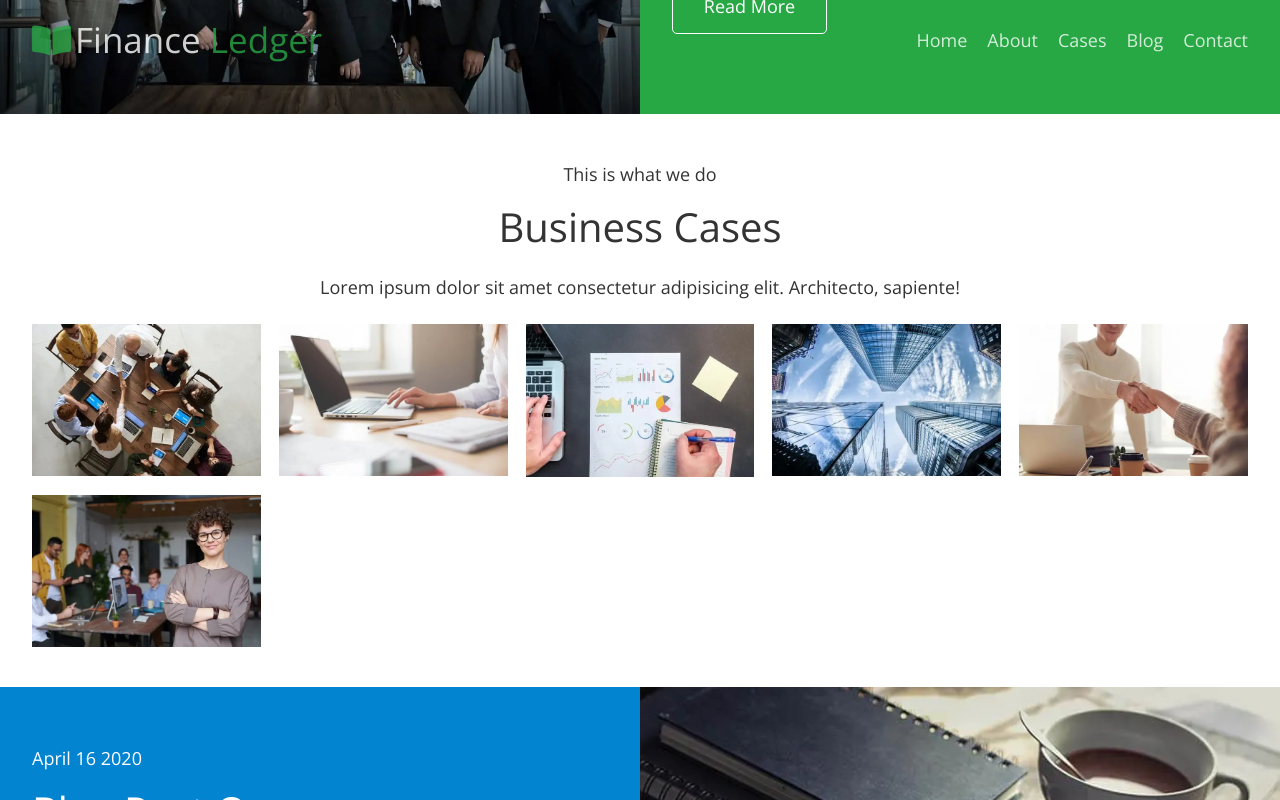
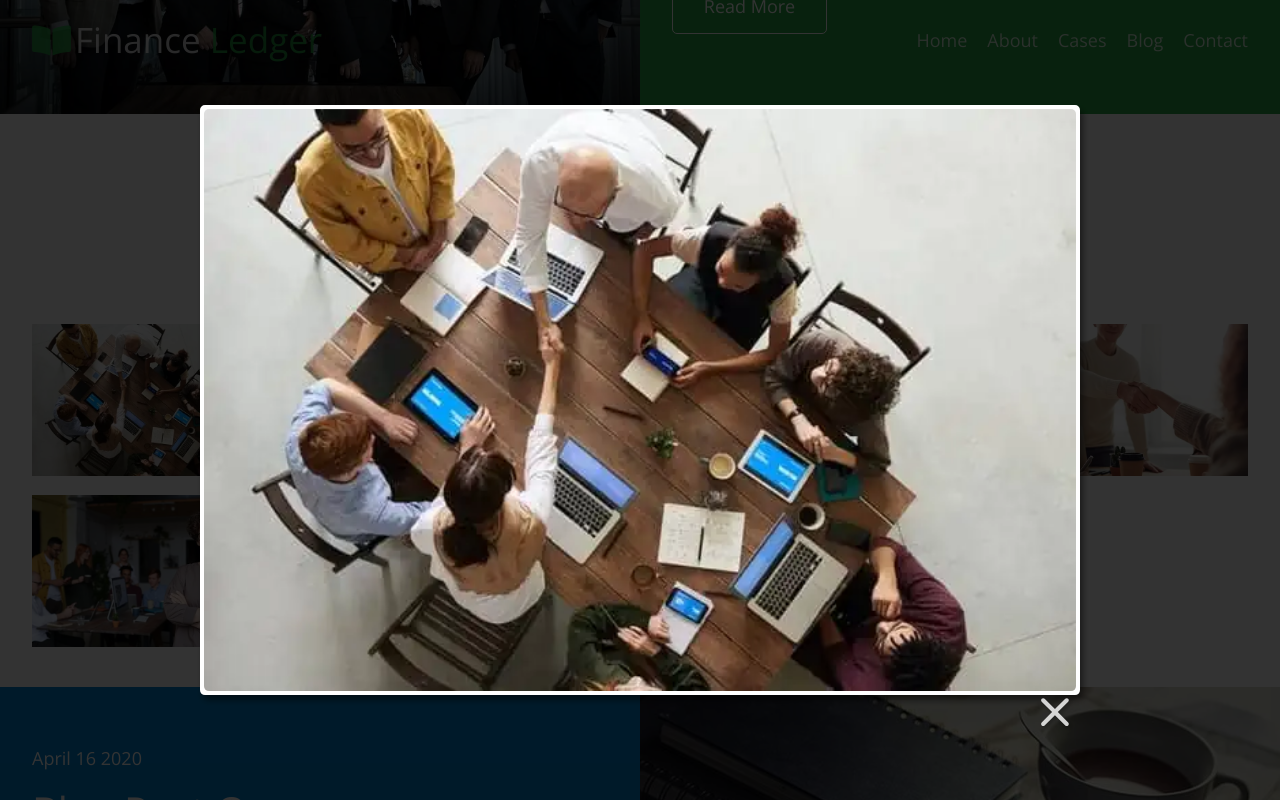
Before and after one commit to Annka-Sarviro/FinanceLedger, a React (Vite) app: page / in a window 1280 px wide. Both pictures are taken after a click on the picture 146 px from the left and 1762 px from the top of the page. Shown: the part 1362-2162 px from the top of the page. Built offline with nearby package versions, Linux system fonts and the light colour scheme.

Commit message:
feat: add custom lightBox

```diff
--- a/src/App.jsx
+++ b/src/App.jsx
@@ -1,13 +1,14 @@
 import { lazy, Suspense } from "react";
 import { Routes, Route } from "react-router-dom";
 import { Layout } from "./components/Layout/Layout";
+import Loader from "./components/Loader/Loader";
 
 const HomePage = lazy(() => import("./pages/HomePage/HomePage"));
 
 function App() {
   return (
     <>
-      <Suspense fallback={<>Downloading...</>}>
+      <Suspense fallback={<Loader />}>
         <Routes>
           <Route path="/" element={<Layout />}>
             <Route index element={<HomePage />} />
--- a/src/components/CaseGallery/CaseGallery.jsx
+++ b/src/components/CaseGallery/CaseGallery.jsx
@@ -1,8 +1,57 @@
 import s from "./CaseGallery.styled";
 import galleryfotolinks from "./galleryfotolinks";
+import LightBox from "../LightBox/LightBox";
+import { useEffect, useState } from "react";
 
 const CaseGallery = () => {
+  const [clickedImg, setClickedImg] = useState(null);
+  const [currentIndex, setCurrentIndex] = useState(null);
+  const [stopGallery, setStopGallery] = useState();
+  const [isChangeImg, setIsChangeImg] = useState(false);
+
+  useEffect(() => {
+    if (currentIndex === 0) {
+      setStopGallery("left");
+    } else if (currentIndex === galleryfotolinks.length - 1) {
+      setStopGallery("right");
+    } else {
+      setStopGallery("");
+    }
+  }, [currentIndex]);
+
+  const handleClick = (item, index) => {
+    setCurrentIndex(index);
+    setClickedImg(item);
+    document.body.style.pointerEvents = "none";
+    document.body.style.overflowY = "hidden";
+  };
+
+  const handelRotationRight = () => {
+    setIsChangeImg(true);
+    const newIndex = currentIndex + 1;
+    const newUrl = galleryfotolinks.filter((item) => {
+      return galleryfotolinks.indexOf(item) === newIndex;
+    });
+
+    const newItem = newUrl[0];
+    setClickedImg(newItem);
+    setCurrentIndex(newIndex);
+  };
+
+  const handelRotationLeft = () => {
+    setIsChangeImg(true);
+    const newIndex = currentIndex - 1;
+
+    const newUrl = galleryfotolinks.filter((item) => {
+      return galleryfotolinks.indexOf(item) === newIndex;
+    });
+    const newItem = newUrl[0];
+    setClickedImg(newItem);
+    setCurrentIndex(newIndex);
+  };
+
   return (
+    <>
       <s.galleryBox>
         {galleryfotolinks.slice(0, 6).map((fotolink, ind) => {
           return (
@@ -17,11 +66,31 @@ const CaseGallery = () => {
                 type="image/jpeg"
                 loading="lazy"
               />
-            <s.caseImage src={fotolink._1x} alt={fotolink.alt} width="421" />
+              <s.caseImage
+                src={fotolink._1x}
+                alt={fotolink.alt}
+                width="421"
+                onClick={() => handleClick(fotolink, ind)}
+              />
             </picture>
           );
         })}
       </s.galleryBox>
+
+      <>
+        {clickedImg && (
+          <LightBox
+            clickedImg={clickedImg}
+            handelRotationRight={handelRotationRight}
+            setClickedImg={setClickedImg}
+            handelRotationLeft={handelRotationLeft}
+            stopGallery={stopGallery}
+            isChangeImg={isChangeImg}
+            setIsChangeImg={setIsChangeImg}
+          />
+        )}
+      </>
+    </>
   );
 };
 
--- /dev/null
+++ b/src/components/LightBox/LightBox.jsx
@@ -0,0 +1,115 @@
+import { useEffect, useState } from "react";
+import s from "./LightBox.styled";
+import Loader from "../Loader/Loader";
+
+const LightBox = (prop) => {
+  const {
+    clickedImg,
+    setClickedImg,
+    handelRotationRight,
+    handelRotationLeft,
+    stopGallery,
+    isChangeImg,
+    setIsChangeImg,
+  } = prop;
+
+  const [isLoad, setIsLoad] = useState(false);
+
+  useEffect(() => {
+    setIsLoad(true);
+  }, []);
+
+  useEffect(() => {
+    if (clickedImg) {
+      setTimeout(() => {
+        setIsChangeImg(false);
+      }, 300);
+    }
+  }, [clickedImg, setIsChangeImg]);
+
+  const handleClick = (e) => {
+    if (e?.target?.classList?.contains("dismiss")) {
+      setIsLoad(false);
+      document.body.style.pointerEvents = "initial";
+      document.body.style.overflowY = "initial";
+      setTimeout(() => setClickedImg(null), 500);
+    }
+  };
+
+  return (
+    <>
+      <s.overlay
+        className="dismiss"
+        onClick={handleClick}
+        stopGallery={stopGallery}
+        isLoad={isLoad}
+        isChangeImg={isChangeImg}
+      >
+        {isChangeImg && <Loader />}
+        <s.wrapperGallery stopGallery={stopGallery} isChangeImg={isChangeImg}>
+          <picture>
+            <source
+              srcSet={`${clickedImg._1x_webp} 1x, ${clickedImg._2x_webp} 2x`}
+              type="image/webp"
+              loading="lazy"
+            />
+            <source
+              srcSet={`${clickedImg._1x} 1x, ${clickedImg._2x} 2x`}
+              type="image/jpeg"
+              loading="lazy"
+            />
+            <s.img
+              src={clickedImg._1x}
+              alt={clickedImg.alt}
+              width="421"
+              onClick={() => handleClick(clickedImg)}
+              isChangeImg={isChangeImg}
+            />
+          </picture>
+          <s.closeBtn className="dismiss" onClick={handleClick}>
+            <svg
+              className="dismiss"
+              width="55"
+              height="55"
+              viewBox="0 0 55 55"
+              xmlns="http://www.w3.org/2000/svg"
+            >
+              <path
+                className="dismiss"
+                d="M2,5.9c0-1,0.4-2,1.1-2.7C3.8,2.4,4.8,2,5.8,2s2,0.4,2.7,1.1L27.4,22L46.3,3.2C47,2.4,48,2,49,2s2,0.4,2.7,1.1 c0.7,0.7,1.1,1.7,1.1,2.7s-0.4,2-1.1,2.7l-19,19l19,19c0.7,0.7,1.1,1.7,1.1,2.7c0,1-0.4,2-1.1,2.7S50,53,49,53c-1,0-2-0.4-2.7-1.1 L27.4,33.1L8.5,52C7.8,52.7,6.9,53,5.8,53c-1,0-2-0.4-2.7-1.1c-0.7-0.7-1.1-1.7-1.1-2.7c0-1,0.4-2,1.1-2.7l19-19l-19-19 C2.4,7.9,2,6.9,2,5.9z"
+              />
+            </svg>
+          </s.closeBtn>
+          <s.leftBtn onClick={handelRotationLeft} stopGallery={stopGallery}>
+            <svg
+              xmlns="http://www.w3.org/2000/svg"
+              viewBox="0 0 20 20"
+              fill="currentColor"
+            >
+              <path
+                fillRule="evenodd"
+                d="M9.707 16.707a1 1 0 01-1.414 0l-6-6a1 1 0 010-1.414l6-6a1 1 0 011.414 1.414L5.414 9H17a1 1 0 110 2H5.414l4.293 4.293a1 1 0 010 1.414z"
+                clipRule="evenodd"
+              />
+            </svg>
+          </s.leftBtn>
+          <s.rightBtn onClick={handelRotationRight} stopGallery={stopGallery}>
+            <svg
+              xmlns="http://www.w3.org/2000/svg"
+              viewBox="0 0 20 20"
+              fill="currentColor"
+            >
+              <path
+                fillRule="evenodd"
+                d="M10.293 3.293a1 1 0 011.414 0l6 6a1 1 0 010 1.414l-6 6a1 1 0 01-1.414-1.414L14.586 11H3a1 1 0 110-2h11.586l-4.293-4.293a1 1 0 010-1.414z"
+                clipRule="evenodd"
+              />
+            </svg>
+          </s.rightBtn>
+        </s.wrapperGallery>
+      </s.overlay>
+    </>
+  );
+};
+
+export default LightBox;
--- /dev/null
+++ b/src/components/LightBox/LightBox.styled.js
@@ -0,0 +1,133 @@
+import styled from "styled-components";
+
+const overlay = styled.div`
+  position: fixed;
+  top: 0;
+  left: 0;
+  width: 100%;
+  height: 100%;
+  background-color: rgba(0, 0, 0, 0.8);
+  opacity: 1;
+  opacity: ${({ isLoad }) => (isLoad ? 1 : 0)};
+  transition: opacity 500ms cubic-bezier(0.4, 0, 0.2, 1);
+  z-index: 11;
+  overflow-y: scroll;
+  pointer-events: initial;
+`;
+
+const wrapperGallery = styled.div`
+  box-sizing: border-box;
+  position: absolute;
+  min-width: 280px;
+  width: calc(100% - 80px);
+  height: auto;
+  left: 50%;
+  top: 50%;
+  transform: translate(-50%, -50%) scale(1);
+  background-color: var(--white-color);
+  border: 4px solid var(--white-color);
+  border-radius: var(--border-radius);
+  box-shadow: 3px 5px 7px rgba(0, 0, 0, 0.5);
+
+  @media (min-width: 768px) {
+    min-width: 600px;
+    width: calc(100% - 400px);
+  }
+
+  @media (min-width: 1360px) {
+    min-width: 900px;
+    width: calc(100% - 750px);
+  }
+`;
+
+const img = styled.img`
+  display: block;
+  width: 100%;
+  height: 100%;
+  margin: 0 auto;
+  border-radius: var(--border-radius);
+
+  opacity: 0;
+  opacity: ${({ isChangeImg }) => (!isChangeImg ? 1 : 0)};
+  transition: opacity 500ms ease;
+`;
+
+const closeBtn = styled.button`
+  position: absolute;
+  bottom: -44px;
+  right: 0;
+  font-size: 30px;
+  z-index: 10;
+  cursor: pointer;
+  fill: var(--white-color);
+  filter: drop-shadow(2px 2px 2px rgb(0 0 0 / 0.4));
+  opacity: 0.8;
+  transition: opacity 1s ease;
+  background-color: transparent;
+  border: none;
+  color: inherit;
+
+  &:hover {
+    opacity: 0.4;
+  }
+
+  & svg {
+    width: 20px;
+    height: 20px;
+    z-index: 5;
+
+    @media (min-width: 768px) {
+      width: 30px;
+      height: 30px;
+    }
+  }
+`;
+
+const ctrlBtn = styled.button`
+  position: absolute;
+  display: flex;
+  width: 100px;
+  height: 100%;
+  align-items: center;
+  top: 0;
+  cursor: pointer;
+  z-index: 10;
+  filter: drop-shadow(2px 2px 2px rgb(0 0 0 / 0.4));
+  opacity: 0;
+  transition: opacity 1s ease;
+  background-color: transparent;
+  border: none;
+  color: inherit;
+
+  &:hover {
+    opacity: 1;
+  }
+
+  & svg {
+    width: 50px;
+    height: 50px;
+    opacity: 0.8;
+    transition: opacity 1s ease;
+  }
+
+  & svg:hover {
+    opacity: 0.4;
+  }
+`;
+
+const leftBtn = styled(ctrlBtn)`
+  justify-content: left;
+  left: 0;
+  visibility: ${({ stopGallery }) =>
+    stopGallery === "left" ? "hidden" : "initial"};
+`;
+
+const rightBtn = styled(ctrlBtn)`
+  justify-content: right;
+  right: 0;
+
+  visibility: ${({ stopGallery }) =>
+    stopGallery === "right" ? "hidden" : "initial"};
+`;
+
+export default { overlay, img, closeBtn, leftBtn, rightBtn, wrapperGallery };
--- /dev/null
+++ b/src/components/Loader/Loader.jsx
@@ -0,0 +1,18 @@
+import loader from "../../assets/gallery/loading.gif";
+
+const Loader = () => {
+  const mystyle = {
+    position: "absolute",
+    left: "50%",
+    top: "50%",
+    transform: "translate(-50%, -50%)",
+    zIndex: "20",
+  };
+  return (
+    <div style={mystyle}>
+      <img src={loader} alt="" />
+    </div>
+  );
+};
+
+export default Loader;
--- a/src/components/Logo/Logo.styled.js
+++ b/src/components/Logo/Logo.styled.js
@@ -5,6 +5,7 @@ import { Link } from "react-router-dom";
 const logoContainer = styled(Link)`
   display: flex;
   align-items: center;
+  opacity: 1;
 
   &::before {
     display: inline-block;
```
Lines whose indentation alone changed are shown as unchanged.
